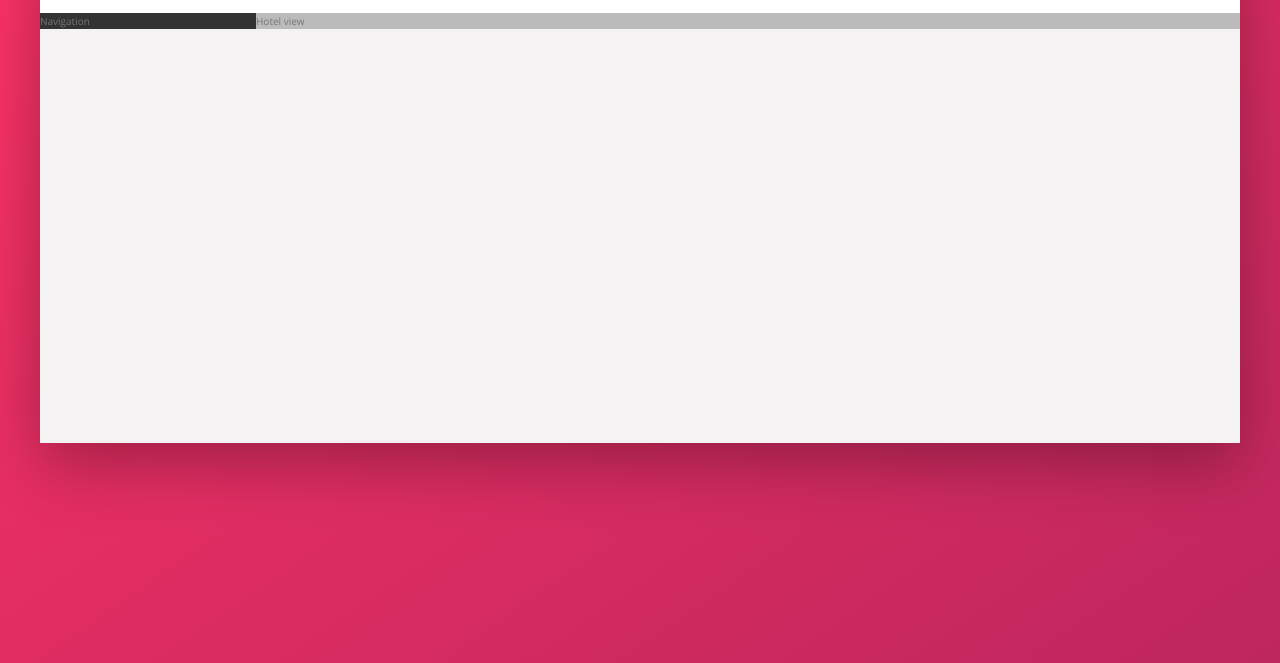
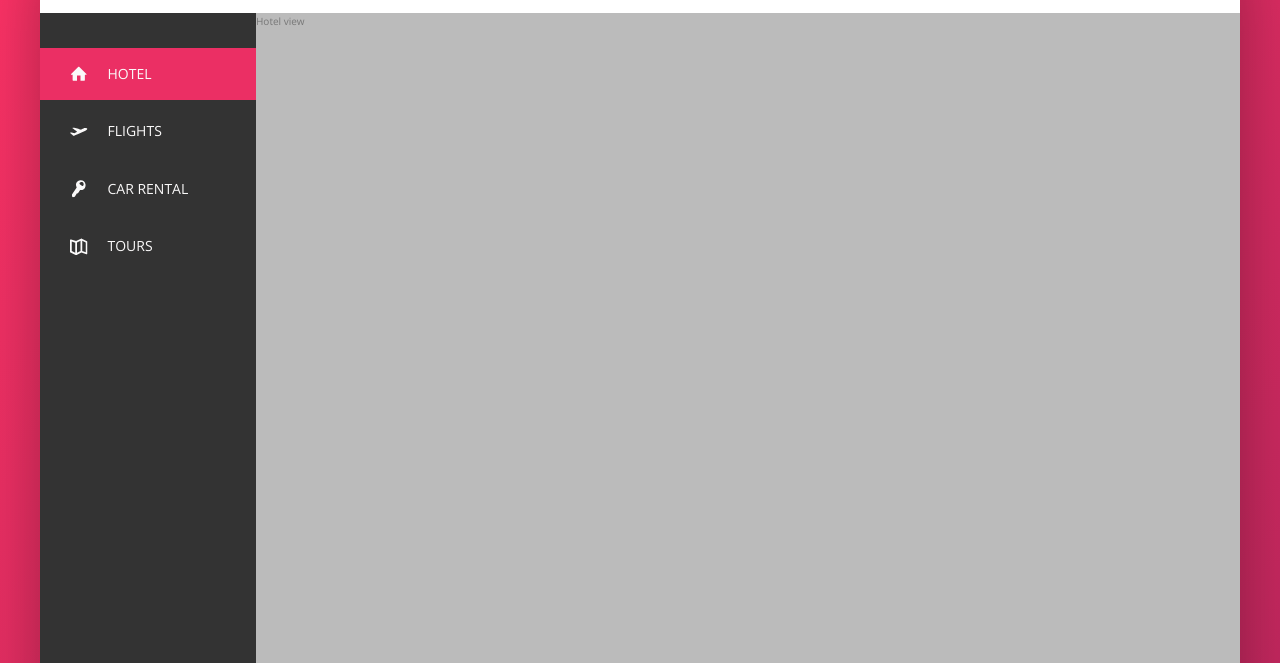
Before and after one commit to rehan-sattar/trillo, a website: page index.html in a window 1280 px wide. Shown: the part 137-800 px from the top of the page. Drawn offline with nearby package versions, Linux system fonts and the light colour scheme.

Commit message:
📦 NEW: complete side bar

```diff
--- a/index.html
+++ b/index.html
@@ -53,7 +53,43 @@
         </nav>
       </header>
       <div class="content">
-        <nav class="sidebar">Navigation</nav>
+        <nav class="sidebar">
+          <ul class="side-nav">
+            <li class="side-nav__item side-nav__item--active">
+              <a href="#" class="side-nav__link">
+                <svg class="side-nav__icon">
+                  <use xlink:href="img/sprite.svg#icon-home"></use>
+                </svg>
+                <span>Hotel</span>
+              </a>
+            </li>
+            <li class="side-nav__item">
+              <a href="#" class="side-nav__link">
+                <svg class="side-nav__icon">
+                  <use xlink:href="img/sprite.svg#icon-aircraft-take-off"></use>
+                </svg>
+                <span>Flights</span>
+              </a>
+            </li>
+            <li class="side-nav__item">
+              <a href="#" class="side-nav__link">
+                <svg class="side-nav__icon">
+                  <use xlink:href="img/sprite.svg#icon-key"></use>
+                </svg>
+                <span>Car Rental</span>
+              </a>
+            </li>
+            <li class="side-nav__item">
+              <a href="#" class="side-nav__link">
+                <svg class="side-nav__icon">
+                  <use xlink:href="img/sprite.svg#icon-map"></use>
+                </svg>
+                <span>Tours</span>
+              </a>
+            </li>
+          </ul>
+          <div class="legal">&copy; 2017 by trillo, All rigt reserved</div>
+        </nav>
         <main class="hotel-view">Hotel view</main>
       </div>
     </div>
--- a/sass/_components.scss
+++ b/sass/_components.scss
@@ -111,7 +111,71 @@
     border-radius: 50%;
     margin-right: 1rem;
   }
+}
 
-  &__user-name {
+// SIDE NAV
+
+.side-nav {
+  font-size: 1.4rem;
+  list-style-type: none;
+  margin-top: 3.5rem;
+  &__item {
+    position: relative;
+
+    &:not(:last-child) {
+      margin-bottom: 0.5rem;
+    }
+  }
+
+  &__item::before {
+    content: '';
+    position: absolute;
+    top: 0;
+    left: 0;
+    height: 100%;
+    width: 3px;
+    background-color: var(--color-primary);
+    transform: scaleY(0);
+    transition: transform 0.2s, width 0.4s cubic-bezier(1, 0, 0, 1) 0.2s,
+      background-color 0.1s;
+  }
+
+  &__item:hover::before,
+  &__item--active::before {
+    transform: scaleY(1);
+    width: 100%;
+  }
+
+  &__item:active::before {
+    background-color: var(--color-primary-light);
+  }
+
+  &__link:link,
+  &__link:visited {
+    color: var(--color-grey-light-1);
+    text-decoration: none;
+    text-transform: uppercase;
+    display: block;
+    padding: 1.5rem 3rem;
+    display: flex;
+    align-items: center;
+    position: relative;
+    z-index: 10;
+  }
+
+  &__icon {
+    width: 1.75rem;
+    height: 1.75rem;
+    margin-right: 2rem;
+    fill: currentColor;
   }
 }
+
+// LEGAL TEXT
+
+.legal {
+  font-size: 1.2rem;
+  text-align: center;
+  padding: 2.5rem;
+  color: var(--color-grey-light-4);
+}
--- a/sass/_layout.scss
+++ b/sass/_layout.scss
@@ -24,9 +24,14 @@
   background-color: var(--color-grey-dark-1);
   // Shorthand Syntax: flex: flex-grow | flex-shrink | flex-basis
   flex: 0 0 18%;
+
+  display: flex;
+  flex-direction: column;
+  justify-content: space-between;
 }
 
 .hotel-view {
   background-color: rgb(187, 187, 187);
   flex: 1;
+  height: 80rem;
 }
```
Also changed, not shown: css/style.css.
